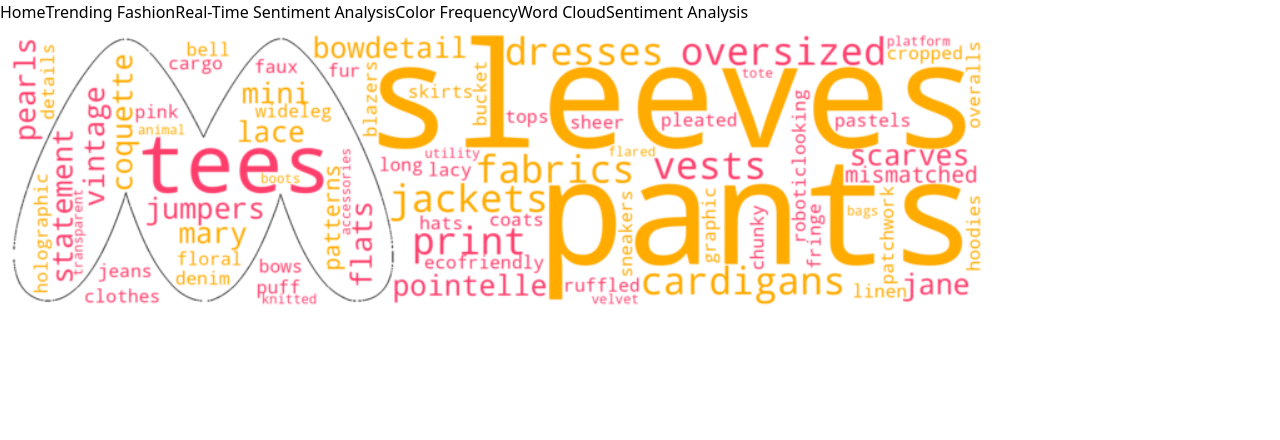
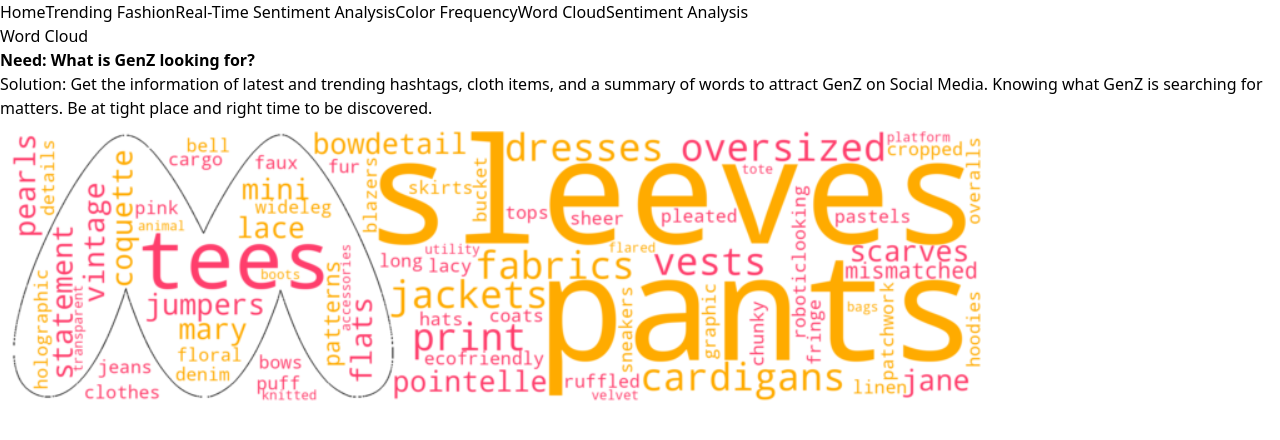
Before and after one commit to RashiJyotishi/Myntra_Project, a React (Vite) app in the folder client/: page /word-cloud in a window 1280 px wide. Shown: the top 440 px of the page. Built offline with nearby package versions, Linux system fonts and the light colour scheme.

Commit message:
word cloud

```diff
--- a/client/src/Components/WordCloud.jsx
+++ b/client/src/Components/WordCloud.jsx
@@ -2,8 +2,10 @@ import React from 'react'
 import WordCld from "../assets/WordCloud/wordcloud.png"
 const WordCloud = () => {
   return (
-    <div className='h-[40vh] flex flex-col items-center justify-center rounded-2xl drop-shadow-sm'>
-        <img src={WordCld} alt="" />
+    <div className=' flex flex-col justify-center w-[100vw] h-[88vh] bg-pink-50 px-36'>
+      <h1 className='text-5xl font-semibold text-pink-600 mb-10'>Word Cloud</h1>
+      <h1 className='text-xl font-regular text-orange-600 mb-10'> <b className='mb-10'>Need: What is GenZ looking for?</b> <br /> <span className='font-regular'>Solution: Get the information of latest and trending hashtags, cloth items, and a summary of words to attract GenZ on Social Media. Knowing what GenZ is searching for matters. Be at tight place and right time to be discovered.</span> </h1>
+        <img src={WordCld} alt="" className='rounded-3xl drop-shadow-sm'/>
     </div>
   )
 }
--- a/client/src/HomePage.jsx
+++ b/client/src/HomePage.jsx
@@ -3,12 +3,12 @@ import { Link } from 'react-router-dom';
 import Hero from "../src/assets/Hero.png"
 const HomePage = () => {
   return (
-    <div className="h-[90vh] w-[100vw] py-36 px-24 bg-pink-50">
+    <div className="h-[80vh] w-[100vw] py-32 px-24 bg-pink-50">
       <div className='flex flex-row items-center justify-between'>
         <div>
           <img src={Hero} alt="" />
         </div>
-        <div className='pl-10'>
+        <div className='pl-16'>
           <h1 className='text-7xl text-pink-600 font-semibold'>Welcome to the Myntra Trend Dashboard </h1>
           <ul className='text-orange-600 text-lg mt-10'>
             <li>1. Get Latest Instagram, Pinterest and other Social Media Fashion Trends, to know what Genz is wearing.</li>
```
